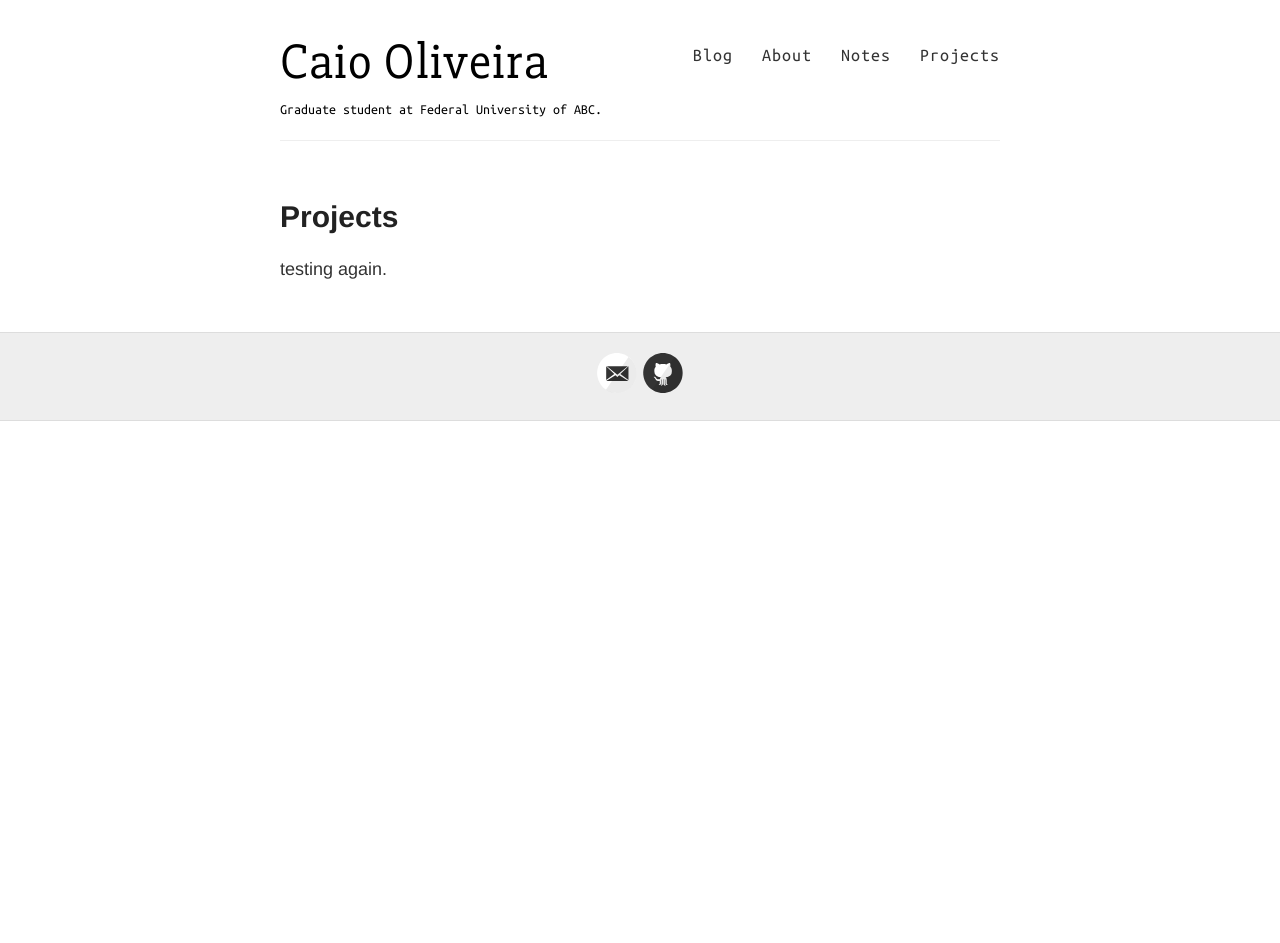
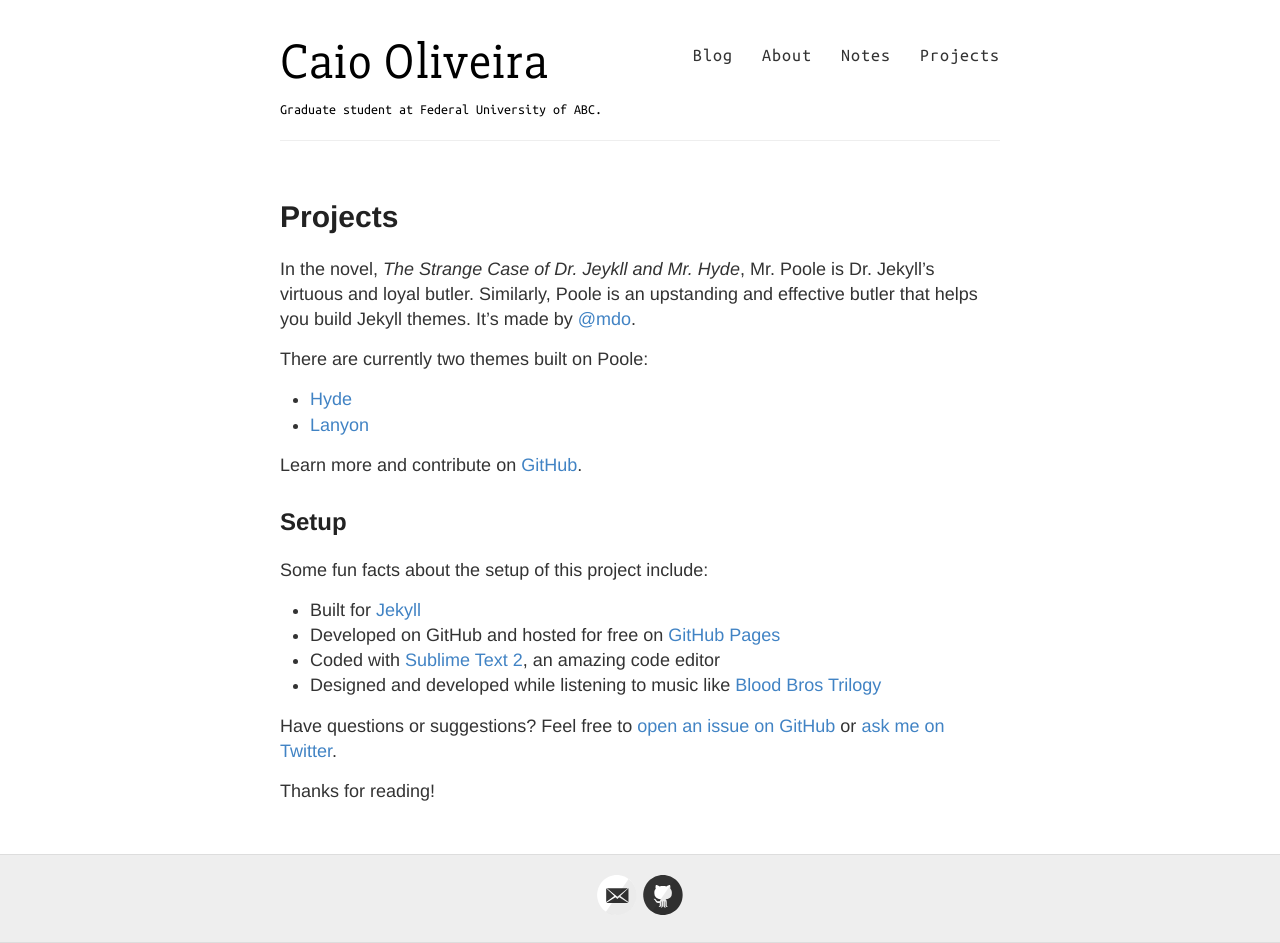
Before and after one commit to oliveira-caio/oliveira-caio.github.io, a Jekyll site: the page built from projects.md, in a window 1280 px wide. Built offline with Jekyll 4.4.1, drawn with Linux system fonts in a browser that asks for light colours; before the commit the page ends 900 px from its top, so only the background shows below that.

Commit message:
Update projects.md

```diff
--- a/projects.md
+++ b/projects.md
@@ -3,6 +3,24 @@ layout: page
 title: Projects
 ---
 
-<p class="message">
-  testing again.
-</p>
+In the novel, *The Strange Case of Dr. Jeykll and Mr. Hyde*, Mr. Poole is Dr. Jekyll's virtuous and loyal butler. Similarly, Poole is an upstanding and effective butler that helps you build Jekyll themes. It's made by [@mdo](https://twitter.com/mdo).
+
+There are currently two themes built on Poole:
+
+* [Hyde](http://hyde.getpoole.com)
+* [Lanyon](http://lanyon.getpoole.com)
+
+Learn more and contribute on [GitHub](https://github.com/poole).
+
+## Setup
+
+Some fun facts about the setup of this project include:
+
+* Built for [Jekyll](http://jekyllrb.com)
+* Developed on GitHub and hosted for free on [GitHub Pages](https://pages.github.com)
+* Coded with [Sublime Text 2](http://sublimetext.com), an amazing code editor
+* Designed and developed while listening to music like [Blood Bros Trilogy](https://soundcloud.com/maddecent/sets/blood-bros-series)
+
+Have questions or suggestions? Feel free to [open an issue on GitHub](https://github.com/poole/issues/new) or [ask me on Twitter](https://twitter.com/mdo).
+
+Thanks for reading!
```
